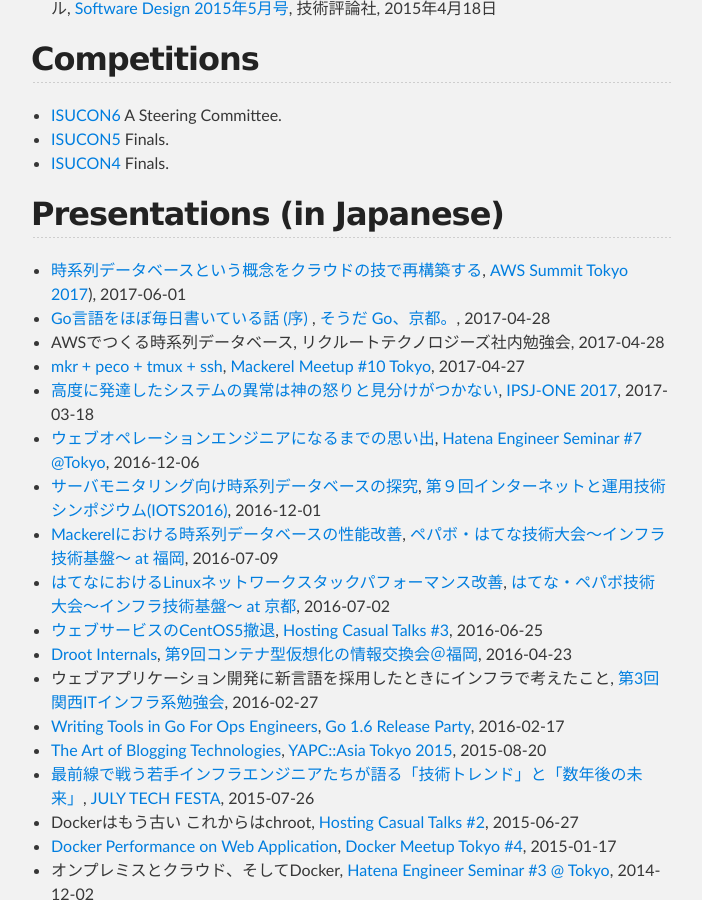
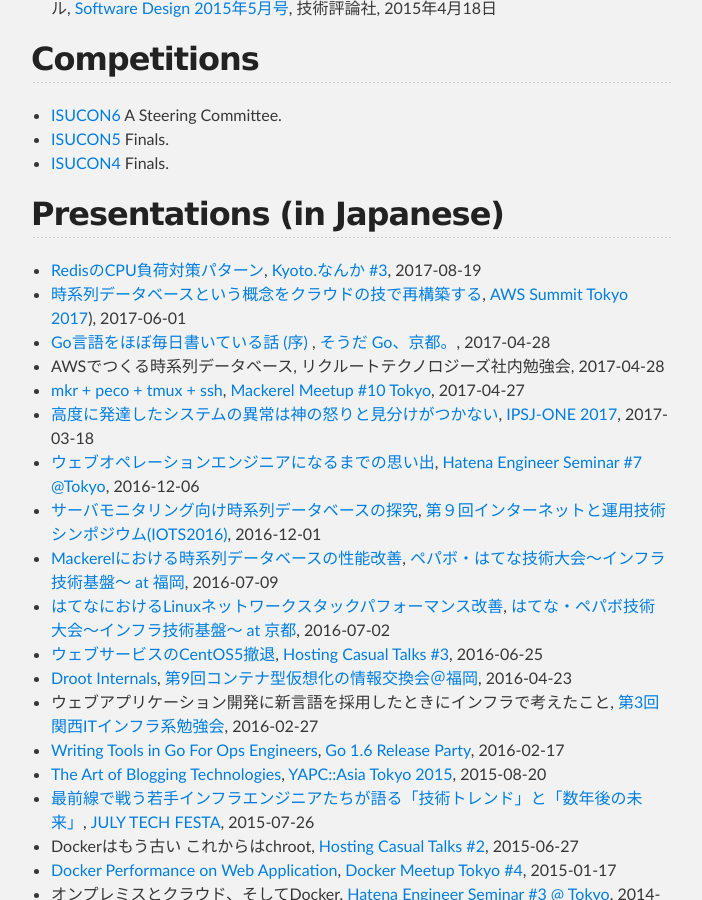
Before and after one commit to yuuki/yuuk.io, a Jekyll site: the page built from index.md, in a window 1280 px wide and 900 px high, scrolled down 1687 px. Shown: the whole window, without its empty margins (289-991 px from the left). Built offline with Jekyll 4.4.1, drawn with Linux system fonts in a browser that asks for light colours; nearby versions of some CDN libraries.

Commit message:
Sync README.md in master branch to index.md in gh-pages

```diff
--- a/index.md
+++ b/index.md
@@ -58,6 +58,7 @@
 
 ## Presentations (in Japanese)
 
+- [RedisのCPU負荷対策パターン](https://speakerdeck.com/yuukit/redisfalsecpufu-he-dui-ce-patan), [Kyoto.なんか #3](https://kyoto-nanka.connpass.com/event/62617/), 2017-08-19
 - [時系列データベースという概念をクラウドの技で再構築する](https://speakerdeck.com/yuukit/the-rebuild-of-time-series-database-on-aws), [AWS Summit Tokyo 2017](http://www.awssummit.tokyo/)), 2017-06-01
 - [Go言語をほぼ毎日書いている話 (序) ](https://speakerdeck.com/yuukit/daily-coding-in-go), [そうだ Go、京都。](https://go-kyoto.connpass.com/event/55599/), 2017-04-28
 - AWSでつくる時系列データベース, リクルートテクノロジーズ社内勉強会, 2017-04-28
```
